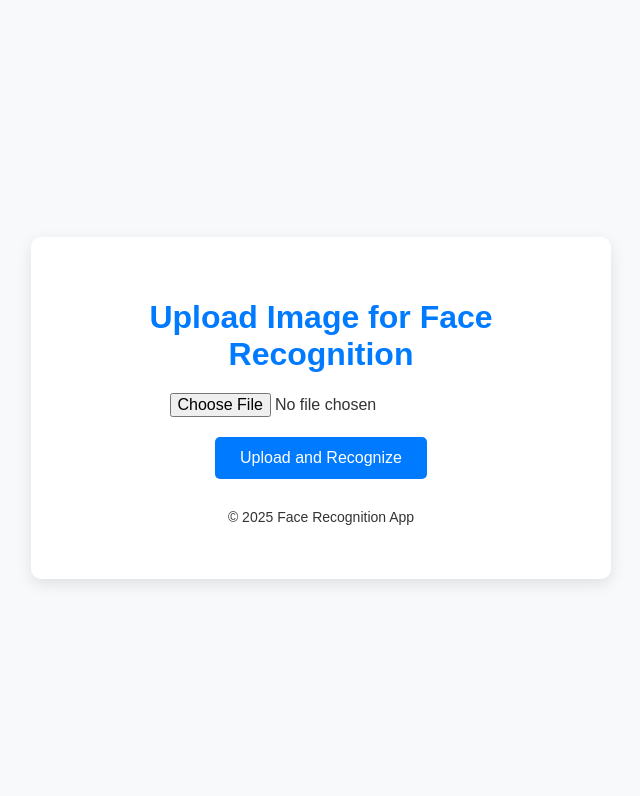
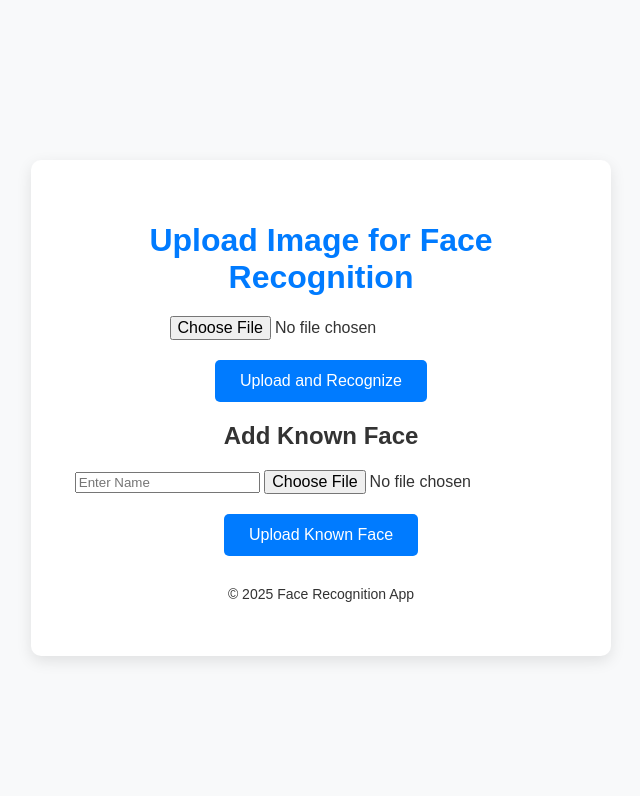
Before and after one commit to i-am-harrysrangal/missing-person-detection, a Flask app: page / in a window 1280 px wide. Shown: the top 796 px of the page, without its empty margins (319-959 px from the left). Run offline with Flask 3, Linux system fonts and the light colour scheme; parts of the project's set-up code (start-up, migrations or seed data) failed here and were passed over.

Commit message:
added comparison with multiple faces

```diff
--- a/app.py
+++ b/app.py
@@ -1,8 +1,9 @@
 import os
 import cv2
-from flask import Flask, render_template, request, send_from_directory
+from flask import Flask, render_template, request, send_from_directory, redirect, url_for
 from werkzeug.utils import secure_filename
 import face_recognition
+from utils import load_known_faces, crop_face, draw_face_box
 
 app = Flask(__name__)
 
@@ -11,24 +12,15 @@ KNOWN_FACES_DIR = 'known_faces'
 UPLOAD_FOLDER = 'uploads'
 app.config['UPLOAD_FOLDER'] = UPLOAD_FOLDER
 
-# Load known face encodings
-known_face_encodings = []
-known_face_names = []
-for filename in os.listdir(KNOWN_FACES_DIR):
-    if filename.lower().endswith(('.png', '.jpg', '.jpeg')):
-        image = face_recognition.load_image_file(os.path.join(KNOWN_FACES_DIR, filename))
-        encodings = face_recognition.face_encodings(image)
-        if encodings:
-            known_face_encodings.append(encodings[0])
-            name = os.path.splitext(filename)[0]
-            known_face_names.append(name)
+# Load known face encodings and names
+known_face_encodings, known_face_names = load_known_faces()
 
 # Function to remove uploaded file after processing
 def remove_uploaded_file(file_path):
     if os.path.exists(file_path):
         os.remove(file_path)
 
-# Route for image upload and recognition
+# Route for uploading image and performing recognition
 @app.route('/', methods=['GET', 'POST'])
 def index():
     if request.method == 'POST':
@@ -43,12 +35,11 @@ def index():
         os.makedirs(app.config['UPLOAD_FOLDER'], exist_ok=True)
         file.save(filepath)
 
-        # Perform face recognition
         return handle_face_recognition(filepath, filename)
 
     return render_template('index.html')
 
-# Handle face recognition using face_recognition library
+# Function to handle face recognition
 def handle_face_recognition(filepath, filename):
     # Load the uploaded image
     unknown_image = face_recognition.load_image_file(filepath)
@@ -56,67 +47,80 @@ def handle_face_recognition(filepath, filename):
     unknown_face_locations = face_recognition.face_locations(unknown_image)
 
     matches = []
-    cropped_faces = []  # Store the cropped faces
-    matched_faces = set()  # To keep track of the faces we've already processed
+    cropped_faces = []
+    matched_faces = set()
 
-    # Use OpenCV to add bounding boxes
-    image_with_boxes = cv2.imread(filepath)  # OpenCV reads the image in BGR format
+    image_with_boxes = cv2.imread(filepath)  # OpenCV reads in BGR format
 
     if unknown_encodings:
-        # Compare faces and create cropped images
         for i, unknown_encoding in enumerate(unknown_encodings):
-            results = face_recognition.compare_faces(known_face_encodings, unknown_encoding)
-            if True in results:
-                match_index = results.index(True)
-                matched_name = known_face_names[match_index]
-                confidence = face_recognition.face_distance([known_face_encodings[match_index]], unknown_encoding)[0]
-                confidence_percentage = round((1 - confidence) * 100, 2)
+            # Get distances to all known faces
+            face_distances = face_recognition.face_distance(known_face_encodings, unknown_encoding)
 
-                # Check if the face was already processed for this person
-                if matched_name not in matched_faces:
-                    matches.append((matched_name, confidence_percentage))
-                    matched_faces.add(matched_name)
+            # Find the best match
+            best_match_index = face_distances.argmin()
+            best_match_distance = face_distances[best_match_index]
+            confidence_percentage = round((1 - best_match_distance) * 100, 2)
+            matched_name = known_face_names[best_match_index]
 
-                    # Crop the face and save it
-                    top, right, bottom, left = unknown_face_locations[i]
-                    face_image = unknown_image[top:bottom, left:right]
-                    cropped_face_filename = f"{matched_name}_{filename}_{top}_{left}.jpg"
-                    cropped_face_path = os.path.join(app.config['UPLOAD_FOLDER'], cropped_face_filename)
+            # Only process if not already matched
+            if matched_name not in matched_faces:
+                matches.append((matched_name, confidence_percentage))
+                matched_faces.add(matched_name)
 
-                    # Save the cropped face image
-                    cv2.imwrite(cropped_face_path, face_image)
-                    cropped_faces.append(cropped_face_filename)
+                # Crop the face and save
+                top, right, bottom, left = unknown_face_locations[i]
+                cropped_face_filename = crop_face(unknown_image, top, right, bottom, left, matched_name)
+                cropped_faces.append(cropped_face_filename)
 
-                    # Draw a green rectangle around the face and add the name
-                    cv2.rectangle(image_with_boxes, (left, top), (right, bottom), (0, 255, 0), 2)
+                # Draw bounding box and name with confidence
+                draw_face_box(image_with_boxes, top, right, bottom, left, f"{matched_name} ({confidence_percentage}%)")
 
-                    # Add the name next to the face
-                    font = cv2.FONT_HERSHEY_SIMPLEX
-                    text = matched_name
-                    cv2.putText(image_with_boxes, text, (left, top - 10), font, 0.9, (0, 255, 0), 2, cv2.LINE_AA)
-
-        # Save the image with bounding boxes and names
+        # Save the boxed image
         image_with_boxes_filename = f"boxed_{filename}"
         image_with_boxes_path = os.path.join(app.config['UPLOAD_FOLDER'], image_with_boxes_filename)
         cv2.imwrite(image_with_boxes_path, image_with_boxes)
 
-        # Remove the uploaded file after processing
+        # Remove the uploaded original image
         remove_uploaded_file(filepath)
 
-        # Render result template with the processed data
         if matches:
-            return render_template('result.html', name=matches, image_path=image_with_boxes_filename, cropped_faces=cropped_faces)
+            # Sort matches by highest confidence
+            matches.sort(key=lambda x: x[1], reverse=True)
+            best_match = matches[0]  # Take only the best match
+            return render_template('result.html', name=[best_match], image_path=image_with_boxes_filename, cropped_faces=cropped_faces)
         else:
             return render_template('result.html', message="No match found.")
     else:
-        # Remove the uploaded file after processing
         remove_uploaded_file(filepath)
         return render_template('result.html', message="No face detected.")
 
-# Route to serve the uploaded images
+# Route to serve uploaded and processed images
 @app.route('/uploads/<filename>')
 def uploaded_file(filename):
     return send_from_directory(app.config['UPLOAD_FOLDER'], filename)
 
+# Route to add a new known face
+@app.route('/add_known_face', methods=['GET', 'POST'])
+def add_known_face():
+    if request.method == 'POST':
+        name = request.form['name']
+        files = request.files.getlist('known_faces')
+
+        os.makedirs(KNOWN_FACES_DIR, exist_ok=True)
+        for file in files:
+            image_path = os.path.join(KNOWN_FACES_DIR, secure_filename(file.filename))
+            file.save(image_path)
+
+            image = face_recognition.load_image_file(image_path)
+            encodings = face_recognition.face_encodings(image)
+            if encodings:
+                known_face_encodings.append(encodings[0])
+                known_face_names.append(name)
+
+        return redirect(url_for('index'))
+
+    return render_template('add_known_face.html')
+
 if __name__ == '__main__':
     app.run(debug=True)
--- a/templates/index.html
+++ b/templates/index.html
@@ -63,6 +63,15 @@
             <br>
             <button type="submit">Upload and Recognize</button>
         </form>
+
+        <h2>Add Known Face</h2>
+        <!-- Form to add known faces -->
+        <form action="/add_known_face" method="POST" enctype="multipart/form-data">
+            <input type="text" name="name" placeholder="Enter Name" required>
+            <input type="file" name="known_face" accept="image/*" required>
+            <button type="submit">Upload Known Face</button>
+        </form>
+
         <footer>
             <p>&copy; 2025 Face Recognition App</p>
         </footer>
```
